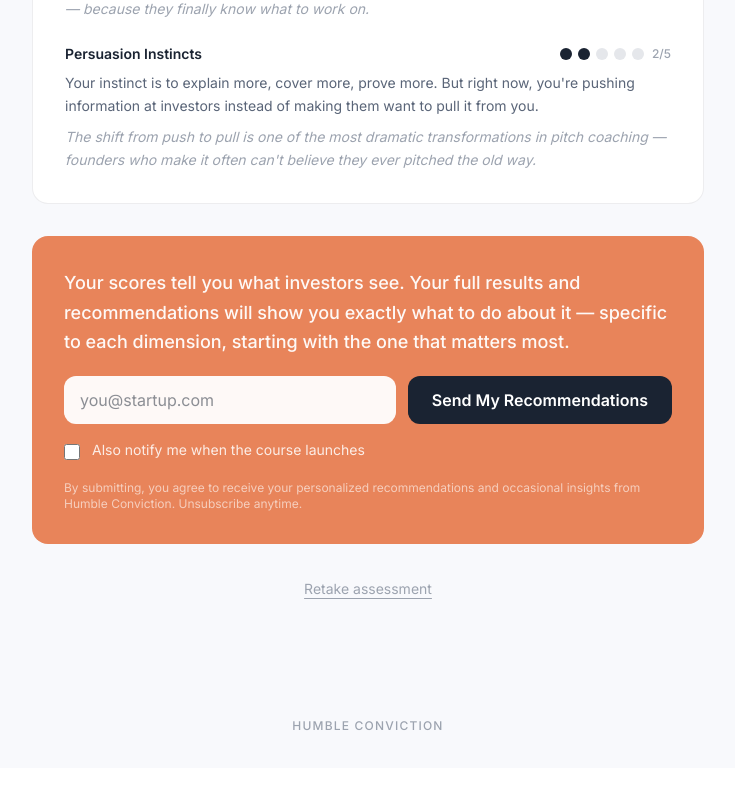
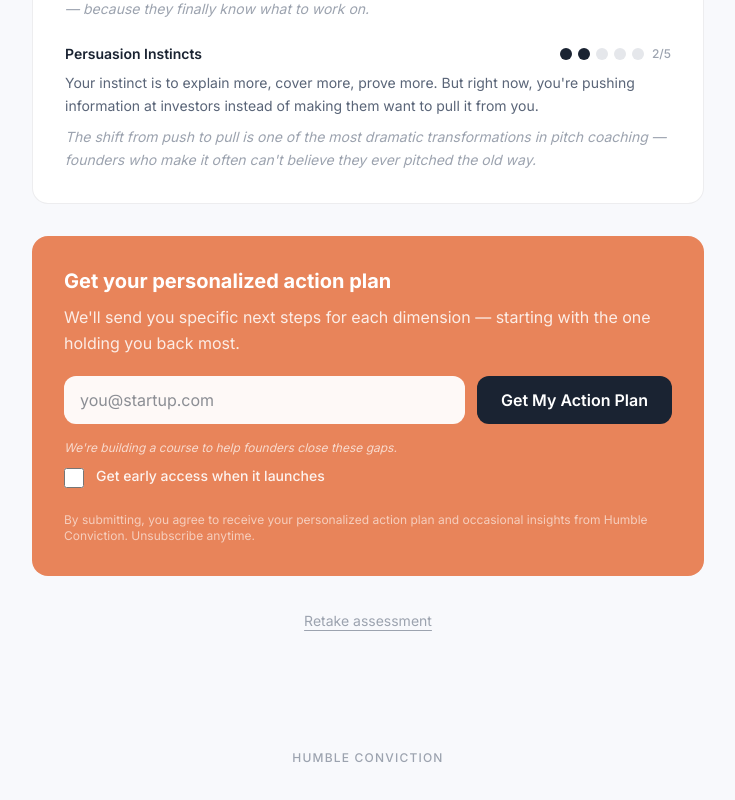
Before and after one commit to brhecht/hc-funnel, a React (Vite) app: page /results in a window 1280 px wide. Shown: the part 856-1656 px from the top of the page, without its empty margins (272-1007 px from the left). Before the commit the page ends 1624 px from the top, so only its background shows below. Built offline with nearby package versions, Linux system fonts and the light colour scheme; no server answers.

Commit message:
Upgrade email gate: action plan framing, waitlist bridge sentence, larger checkbox tap target

```diff
--- a/src/config/funnel.js
+++ b/src/config/funnel.js
@@ -438,12 +438,15 @@ const FUNNEL = {
 
   // ─── Email Gate CTA ─────────────────────────────────────
   emailGate: {
-    headline:
-      "Your scores tell you what investors see. Your full results and recommendations will show you exactly what to do about it — specific to each dimension, starting with the one that matters most.",
-    buttonText: "Send My Recommendations",
-    waitlistLabel: "Also notify me when the course launches",
+    headline: "Get your personalized action plan",
+    subline:
+      "We'll send you specific next steps for each dimension — starting with the one holding you back most.",
+    buttonText: "Get My Action Plan",
+    waitlistBridge:
+      "We're building a course to help founders close these gaps.",
+    waitlistLabel: "Get early access when it launches",
     disclaimer:
-      "By submitting, you agree to receive your personalized recommendations and occasional insights from Humble Conviction. Unsubscribe anytime.",
+      "By submitting, you agree to receive your personalized action plan and occasional insights from Humble Conviction. Unsubscribe anytime.",
   },
 
   // ─── Waitlist / Course ──────────────────────────────────
--- a/src/pages/Results.jsx
+++ b/src/pages/Results.jsx
@@ -58,9 +58,16 @@ function EmailCapture({ theme, config, onCaptured }) {
       className="p-6 md:p-8 rounded-2xl space-y-5"
       style={{ background: theme.accent, color: "#fff" }}
     >
-      <p className="text-base md:text-lg font-medium leading-relaxed" style={{ color: "rgba(255,255,255,0.95)" }}>
+      <div className="space-y-2">
+        <p className="text-lg md:text-xl font-bold leading-snug" style={{ color: "#fff" }}>
           {config.emailGate.headline}
         </p>
+        {config.emailGate.subline && (
+          <p className="text-sm md:text-base leading-relaxed" style={{ color: "rgba(255,255,255,0.85)" }}>
+            {config.emailGate.subline}
+          </p>
+        )}
+      </div>
 
       <form onSubmit={handleSubmit} className="space-y-4">
         <div className="flex flex-col sm:flex-row gap-3">
@@ -90,18 +97,25 @@ function EmailCapture({ theme, config, onCaptured }) {
           </button>
         </div>
 
-        <label className="flex items-start gap-3 cursor-pointer">
+        <div className="space-y-1.5">
+          {config.emailGate.waitlistBridge && (
+            <p className="text-xs italic" style={{ color: "rgba(255,255,255,0.7)" }}>
+              {config.emailGate.waitlistBridge}
+            </p>
+          )}
+          <label className="flex items-start gap-3 cursor-pointer py-1">
             <input
               type="checkbox"
               checked={joinWaitlist}
               onChange={(e) => setJoinWaitlist(e.target.checked)}
-            className="mt-1 w-4 h-4 shrink-0"
+              className="mt-0.5 w-5 h-5 shrink-0"
               style={{ accentColor: "#fff" }}
             />
-          <span className="text-sm leading-snug" style={{ color: "rgba(255,255,255,0.85)" }}>
+            <span className="text-sm leading-snug font-medium" style={{ color: "rgba(255,255,255,0.9)" }}>
               {config.emailGate.waitlistLabel}
             </span>
           </label>
+        </div>
       </form>
 
       <p className="text-xs" style={{ color: "rgba(255,255,255,0.6)" }}>
```
Lines whose indentation alone changed are shown as unchanged.
